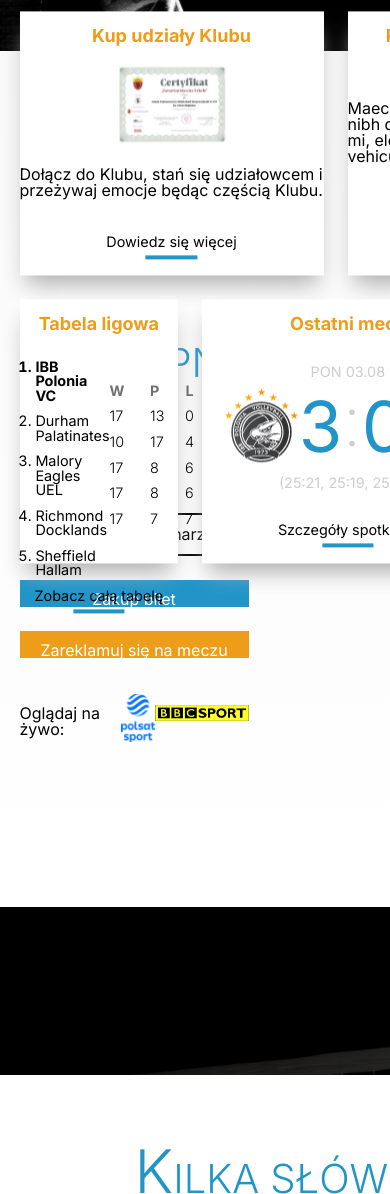
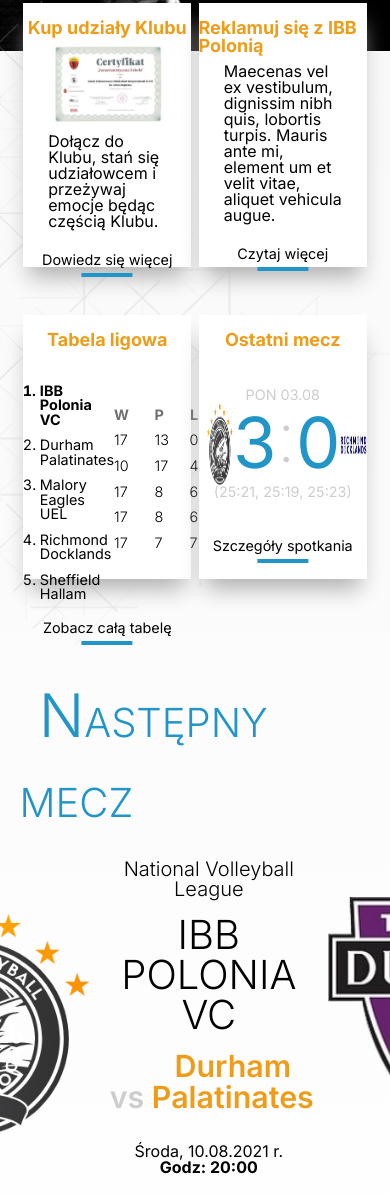
Before and after one commit to PawelGolebski/IBBPolonia, a React app: page / in a window 390 px wide. Shown: the part 1096-2290 px from the top of the page. Built offline with nearby package versions, Linux system fonts and the light colour scheme.

Commit message:
responsivnes fix for games and club sections

```diff
--- a/src/js/games/Cards.js
+++ b/src/js/games/Cards.js
@@ -6,7 +6,8 @@
 
 
 const Cards = () => {
-    return <div className="games__cards">
+    return <>
+    <div className="games__cards">
 
         <div className="lastGame__cardsWrapper">
             <CardShares/>
@@ -18,7 +19,13 @@
             <CardLastGame/>
         </div>
 
+
     </div>
+    <h2 className="nextGame__title">
+    następny mecz
+    </h2>
+    </>
 }
 
+
 export default Cards
--- a/src/js/games/Games.js
+++ b/src/js/games/Games.js
@@ -1,17 +1,22 @@
 import React from 'react'
-import GamesBackground from './GamesBackground'
+// import GamesBackground from './GamesBackground'
 import Cards from './Cards'
 import NextGame from './NextGame'
-
+import backgroundImage from '../../../assets/backgroundImage.png';
 
 
 const Games = () => {
-    return <>
-     <GamesBackground>
-         <Cards/>
-         <NextGame/>
-     </GamesBackground>
-    </>
+    return <section className='games'>
+
+
+    <img src={ backgroundImage } alt="background layer" class="games__background"/>
+    <div className='container'>
+        <Cards/>
+        <NextGame/>
+    </div>
+
+
+    </section>
 
 }
 
--- a/src/js/games/NextGame.js
+++ b/src/js/games/NextGame.js
@@ -7,8 +7,10 @@
 
 const NextGame = () => {
     return <div className="games__nextGame">
-        <NextGameLinks/>
-        <NextGameInfo/>
+
+            <NextGameLinks/>
+            <NextGameInfo/>
+
     </div>
 }
 
--- a/src/js/games/NextGameLinks.js
+++ b/src/js/games/NextGameLinks.js
@@ -6,9 +6,7 @@
 
 const NextGameLinks = () => {
     return <div className="nextGame__links">
-        <h2 className="links__title">
-            następny mecz
-        </h2>
+
         <a href="#" className="links__timetableButton">
             Sprawdź terminarz rozgrywek
         </a>
--- a/src/styles/club.scss
+++ b/src/styles/club.scss
@@ -11,14 +11,15 @@
     font-family: $font-family;
 
     &__card{
-        width: 65rem;
-        height: 34.5rem;
+        // width: 65rem;
+        width: 57%;
+        // height: 34.5rem;
         display: flex;
         flex-direction: column;
         justify-content: flex-start;
         align-items: flex-start;
         background-color: #FFF;
-        padding-left: 8.4rem;
+        padding-left: 6%;
         position: absolute;
         top: 10.5rem;
         left: 0;
@@ -42,7 +43,7 @@
         font-weight: 300;
         padding-top: 1.4rem;
         display: block;
-        width: 40.4rem;
+        width: 80%;
     }
 
     &__signature{
@@ -66,6 +67,7 @@
         font-weight: 700;
         text-transform: uppercase;
         padding-top: 0.4rem;
+        margin-bottom: 4rem;
     }
 
     &__coachImg{
@@ -73,7 +75,7 @@
         height: 45rem;
         position: absolute;
         top: -5.6rem;
-        left: 60rem;
+        left: 50%;
         img{
             width: 100%;
             height: 100%;
--- a/src/styles/games.scss
+++ b/src/styles/games.scss
@@ -1,15 +1,16 @@
 @import "variables.scss";
 
+
 .games {
-    height: 856px;
+    // height: 856px;
     position: relative;
-    top: 0;
-    left: 0;
+    // top: 0;
+    // left: 0;
     background: rgb(255,255,255);
     background: linear-gradient(0deg, rgba(255,255,255,1) 0%, rgba(249,249,249,1) 100%);
 
     .container{
-        position: relative;
+        // position: relative;
     }
     &__background {
         position: absolute;
@@ -17,39 +18,49 @@
         width: 850px;
         top: -100px;
         left: -450px;
-        z-index: -1;
+        // z-index: -1;
     }
     &__cards{
         width: 100%;
-        height: 16.5rem;
+        // height: 16.5rem;
         display: flex;
         flex-flow: row wrap;
-        justify-content: flex-start;
+        justify-content: center;
         align-items: center;
-        gap: 1.5rem;
-        transform: translate(0, -15%);
+        // gap: 1.5rem;
+        transform: translate(0, -3rem);
         z-index: 10;
+
 
 
     }
     &__card{
-        width: 24.4rem;
+        width: 48%;
         height: 16.5rem;
         display: flex;
+        gap: 0.5rem;
         flex-direction: column;
         justify-content: space-between;
         align-items: center;
         background-color: #FFF;
         box-shadow: 0px 16px 21px -6px rgba(177, 177, 177, 1);
         font-family: $font-family;
+        flex-shrink: 0;
+        flex-grow: 0;
+        z-index: 10;
     }
 
     &__nextGame{
+
         width: 100%;
-        height: 24rem;
+        // height: 24rem;
         display: flex;
-        justify-content: flex-start;
+        justify-content: center;
         align-items: center;
+        // margin-top: 30rem;
+        margin-bottom: 12.5rem;
+        flex-wrap: wrap-reverse;
+        gap: 3rem;
     }
 }
 
@@ -67,9 +78,10 @@
     }
     &__description{
         display: block;
-        width: 19rem;
+        width: 70%;
         font-size: 1rem;
         margin-bottom: 1rem;
+        // margin-top: 1rem;
     }
     &__button{
         margin-bottom: 1.6rem;
@@ -149,7 +161,7 @@
 
 
 .lastGame{
-    width: 90%;
+    width: 100%;
     display: flex;
     justify-content: center;
     flex-direction: column;
@@ -174,14 +186,22 @@
         color: $color-grey;
     }
     &__poloniaLogo{
-        height: 5rem;
-        width: 5rem;
+        height: 100%;
+        width: 30%;
         margin-left: 0.5rem;
+        img{
+            width: 100%;
+            height: 100%;
+        }
     }
 
     &__oponentLogo{
-        height: 6rem;
-        width: 6rem;
+        height: 100%;
+        width: 30%;
+        img{
+            width: 100%;
+            height: 100%;
+        }
     }
 
     &__points{
@@ -190,11 +210,12 @@
     }
 
     &__cardsWrapper{
-        width: 49%;
+        width: 39rem;
         display: flex;
-        justify-content: space-around;
+        justify-content: center;
         align-items: center;
-        gap: 1.5rem
+        gap: 2%;
+        margin-bottom: 3rem;
     }
 }
 
@@ -207,38 +228,53 @@
 
 .nextGame{
     &__links{
-    width: 22rem;
-    height: 100%;
+    width: 25%;
+    min-width: 15rem;
+    // height: 100%;
     display: flex;
     flex-direction: column;
     justify-content: flex-start;
     align-items: center;
     font-family: $font-family;
-    margin-right: 12rem;
+    // margin-right: 12rem;
+    flex-shrink: 0;
+    gap: 1.5rem;
+    position: relative;
+
     }
 
     &__info{
-        width: 62.5rem;
+        // width: 60%;
         height: 18rem;
         display: flex;
         flex-direction: row;
         justify-content: space-between;
         align-items: center;
+        // margin-right: 8%;
+        gap: 2%;
+        // flex-wrap: wrap;
     }
-}
-
-.links{
     &__title{
+        font-family: $font-family;
+        display: block;
+        width: 100%;
         font-size: 2.5rem;
         font-weight: 300;
         color: $color-secondary;
         text-transform: uppercase;
         line-height: 5rem;
         margin-bottom: 1.9rem;
+        // margin-top: 3rem;
+        // position: absolute;
         &::first-letter{
             font-size: 3.75rem;
+            padding-left: 1.2rem;
         }
     }
+}
+
+.links{
+
     &__timetableButton{
         width: 100%;
         height: 2.7rem;
@@ -246,9 +282,10 @@
         color: black;
         border: 2px solid black;
         background-color: #FFF;
-        margin-bottom: 1.5rem;
+        // margin-bottom: 1.5rem;
         padding-top: calc(1.35rem - 21px / 2);
         text-align: center;
+
     }
     &__buyButton{
         // cursor: pointer;
@@ -257,7 +294,7 @@
         text-decoration: none;
         color: #FFF;
         background-color: $color-secondary;
-        margin-bottom: 1.5rem;
+        // margin-bottom: 1.5rem;
         padding-top: calc(1.35rem - 21px / 2);
         text-align: center;
 
@@ -268,7 +305,7 @@
         text-decoration: none;
         color: #FFF;
         background-color: $color-primary;
-        margin-bottom: 2.2rem;
+        // margin-bottom: 2.2rem;
         padding-top: calc(1.35rem - 21px / 2);
         text-align: center;
     }
@@ -277,6 +314,7 @@
         display: flex;
         flex-direction: row;
         justify-content: space-between;
+        gap: 1rem;
         p{
             padding-top: 0.7rem;
         }
@@ -298,8 +336,9 @@
 
 .info{
     &__poloniaLogo{
-        width: 18rem;
-        height: 18rem;
+        width: 15rem;
+        height: 15rem;
+        flex-shrink: 0;
         img{
             width: 100%;
             height: 100%;
@@ -308,26 +347,35 @@
     &__oponentLogo{
         width: 15rem;
         height: 15rem;
-        margin-right: 1.5rem;
+        flex-shrink: 0;
+        // margin-right: 1.5rem;
+        img{
+            width: 100%;
+            height: 100%;
+        };
     }
 
     &__text{
         font-family: $font-family;
-        padding-top: 3rem;
+        // padding-top: 3rem;
         display: flex;
         flex-direction: column;
-        justify-content: flex-start;
+        justify-content: center;
         align-items: center;
+
     }
     &__league{
         font-size: 1.25rem;
         font-weight: 300;
         margin-bottom: 1rem;
+        text-align: center;
     }
     &__polonia{
         font-size: 2.5rem;
         font-weight: 300;
         margin-bottom: 1rem;
+        text-align: center;
+
     }
     &__oponent{
         color: $color-primary;
@@ -336,6 +384,8 @@
         margin-bottom: 1.9rem;
         position: relative;
         padding-left: 3rem;
+        text-align: center;
+
         &::after{
             content: "vs";
             width: 2.5rem;
```
